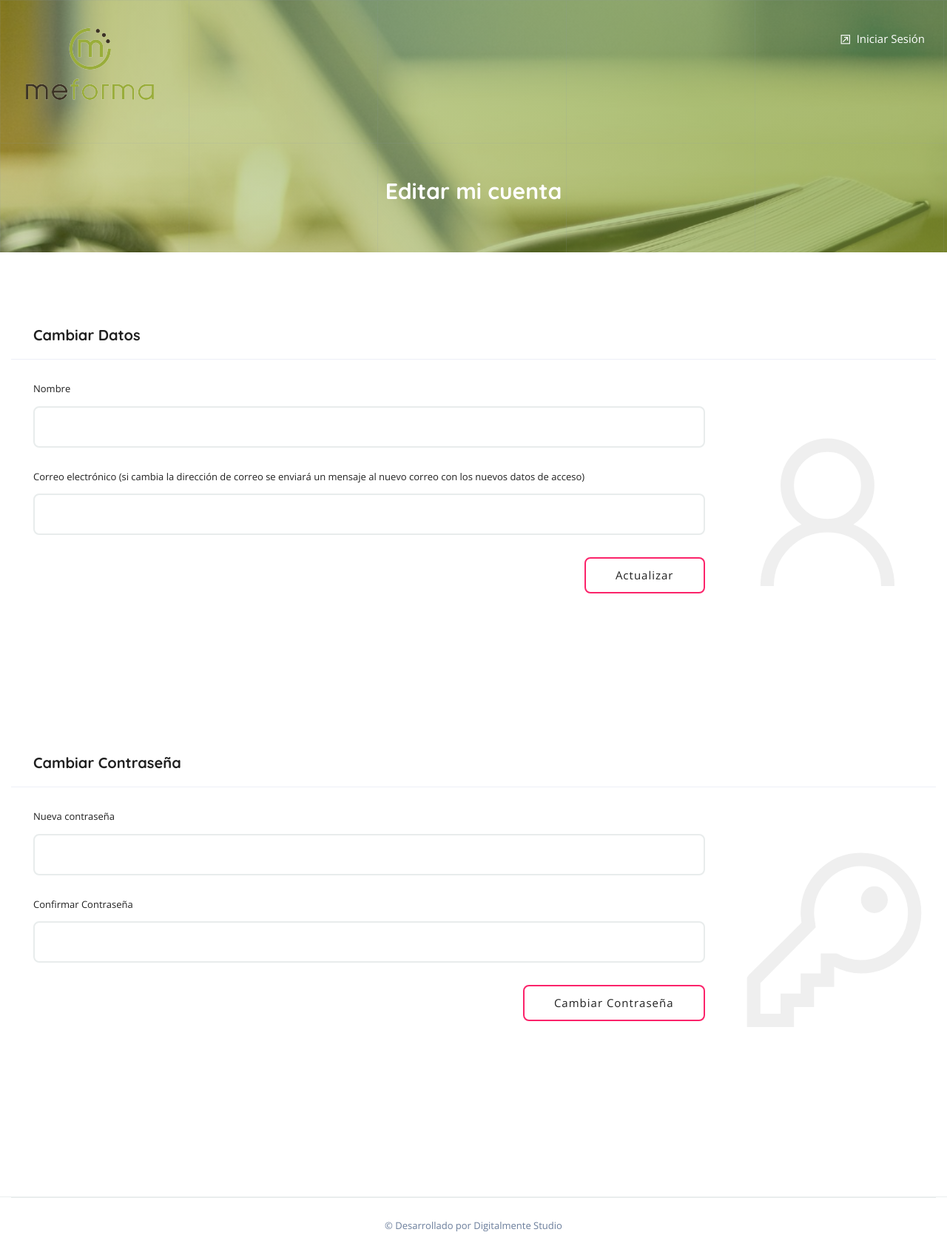
After one commit to paulrojass/oposiciones, a Laravel app: page /editar-usuario in a window 1280 px wide. The commit adds this page. Shown: the whole page at 74% size. Run offline with Laravel 8, Linux system fonts and the light colour scheme; data that the repository does not hold is empty; some libraries are stand-ins or nearby versions.

Commit message:
Ultimos cambios servidor

```diff
--- a/app/Http/Controllers/UserController.php
+++ b/app/Http/Controllers/UserController.php
@@ -29,6 +29,47 @@ class UserController extends Controller
         return view('client.panel-user-profile', compact('user'));
     }
 
+    public function edit()
+    {
+        $user = auth()->user();
+        return view('client.panel-user-edit', compact('user'));
+    }
+
+    public function updateUser(Request $request)
+    {
+        $user = User::find($request->id);
+
+        if ($user->email == $request->email) {
+            $this->validate($request, [
+                'name' => ['required']
+            ]);
+        } else {
+            $this->validate($request, [
+                'name' => ['required'],
+                'email' => ['required', 'string', 'email', 'max:255', 'unique:users']
+            ]);
+            $permitted_chars = '0123456789abcdefghijklmnopqrstuvwxyz';
+            $password = substr(str_shuffle($permitted_chars), 0, 8);
+            $user->email = $request->email;
+            $user->password = bcrypt($password);
+            Mail::to($user->email)->send(new NewAdministrator($user, $password));
+        }
+        $user->name = $request->name;
+        $user->save();
+        return back();
+    }
+
+    public function updateUserPassword(Request $request)
+    {
+        $this->validatorPass($request->all())->validate();
+        $user = User::find($request->id);
+        $password = $request->password;
+        $user->password = bcrypt($password);
+        $user->save();
+        Mail::to($user->email)->send(new NewAdministrator($user, $password));
+        return back();
+    }
+
     public function administrators(Request $request)
     {
             $administradores = User::whereHas(
@@ -46,10 +87,10 @@ class UserController extends Controller
             )->paginate(20);
 
             if ($request) {
-            $query=trim($request->get('searchText'));
-            $usuarios=User::whereHas(
-                "roles",
-                function ($q) {
+                $query=trim($request->get('searchText'));
+                $usuarios=User::whereHas(
+                    "roles",
+                    function ($q) {
                     $q->where("name", "user");
                 })
                 ->where('name', 'LIKE', '%'.$query.'%')
@@ -170,4 +211,17 @@ class UserController extends Controller
             'email' => ['required', 'string', 'email', 'max:255', 'unique:users'],
         ]);
     }
+
+    /**
+     * Get a validator for an incoming registration request.
+     *
+     * @param  array  $data
+     * @return \Illuminate\Contracts\Validation\Validator
+     */
+    protected function validatorPass(array $data)
+    {
+        return Validator::make($data, [
+        'password' => ['required', 'string', 'min:8', 'confirmed'],
+        ]);
+    }
 }
--- a/app/Mail/NewAdministrator.php
+++ b/app/Mail/NewAdministrator.php
@@ -33,6 +33,6 @@ class NewAdministrator extends Mailable
      */
     public function build()
     {
-        return $this->from('info@meforma.com')->subject('Datos de acceso a Meforma.com')->view('mails.new_administrator');
+        return $this->from('contacto@grupomeforma.com')->subject('Datos de acceso a test.grupomeforma.com')->view('mails.new_administrator');
     }
 }
--- a/resources/views/client/crear-examen.blade.php
+++ b/resources/views/client/crear-examen.blade.php
@@ -1,6 +1,6 @@
 @extends('layouts.tema')
 
-@section('title', 'Crear Examen')
+@section('title', 'Crear Test')
 
 @section('header_type', 'gradient')
 
--- /dev/null
+++ b/resources/views/client/panel-user-edit.blade.php
@@ -0,0 +1,92 @@
+@extends('layouts.tema')
+
+@section('title', 'Editar mi cuenta')
+
+@section('header_type', 'stick-top style3')
+
+@section('content')
+<section class="overlape">
+	<div class="block no-padding">
+		<div data-velocity="-.1" style="background: url({{asset('tema/images/back.jpg')}}) repeat scroll 50% 422.28px transparent;" class="parallax scrolly-invisible no-parallax"></div><!-- PARALLAX BACKGROUND IMAGE -->
+		<div class="container fluid">
+			<div class="row">
+				<div class="col-lg-12">
+					<div class="inner-header">
+						<h3>Editar mi cuenta</h3>
+					</div>
+				</div>
+			</div>
+		</div>
+	</div>
+</section>
+<section>
+	<div class="block">
+		<div class="container">
+			<div class="row">
+		 		<div class="col-lg-12 column">
+			 		<div class="padding-left">
+				 		<div class="manage-jobs-sec">
+							<h3>Cambiar Datos</h3>
+					 		<div class="change-password">
+					 			<form action="{{ route('user-update') }}" method="POST">
+									@csrf
+					 				<div class="row">
+					 					<div class="col-lg-9">
+											<input type="hidden" name="id" value="{{$user->id}}">
+					 						<span class="pf-title">Nombre</span>
+					 						<div class="pf-field">
+					 							<input type="input" id="name" name="name" value="{{$user->name}}"/>
+					 						</div>
+											<span class="pf-title">Correo electrónico (si cambia la dirección de correo se enviará un mensaje al nuevo correo con los nuevos datos de acceso)</span>
+					 						<div class="pf-field">
+					 							<input type="input" id="email" name="email" value="{{$user->email}}"/>
+					 						</div>
+											<div class="browse-all-cat mt-0">
+												<button class="examen-button ml-2" type="submit">Actualizar</button>
+											</div>
+					 					</div>
+					 					<div class="col-lg-3">
+					 						<i class="la la-user big-icon"></i>
+					 					</div>
+					 				</div>
+					 			</form>
+					 		</div>
+				 		</div>
+					</div>
+				</div>
+				<div class="col-lg-12 column">
+			 		<div class="padding-left">
+				 		<div class="manage-jobs-sec">
+							<h3>Cambiar Contraseña</h3>
+					 		<div class="change-password">
+					 			<form action="{{route('user-update-password')}}" method="post">
+									@csrf
+					 				<div class="row">
+					 					<div class="col-lg-9">
+											<input type="hidden" name="id" value="{{$user->id}}">
+											<span class="pf-title">Nueva contraseña</span>
+											<div class="pf-field">
+												<input type="password" name="password" id="password" />
+											</div>
+											<span class="pf-title">Confirmar Contraseña</span>
+											<div class="pf-field">
+												<input type="password" name="password_confirmation" id="password_confirm"/>
+											</div>
+											<div class="browse-all-cat mt-0">
+												<button class="examen-button ml-2" type="submit">Cambiar Contraseña</button>
+											</div>
+					 					</div>
+					 					<div class="col-lg-3">
+					 						<i class="la la-key big-icon"></i>
+					 					</div>
+					 				</div>
+					 			</form>
+					 		</div>
+				 		</div>
+					</div>
+				</div>
+			</div>
+		</div>
+	</div>
+</section>
+@endsection
--- a/resources/views/client/resultados-busqueda.blade.php
+++ b/resources/views/client/resultados-busqueda.blade.php
@@ -18,17 +18,17 @@
 							<div class="job-search-sec ">
 								<div class="job-search ">
 									<h3>{{ $questions->count() }} Preguntas encontradas</h3>
-									<span>La busqueda arrojó la cantidad de preguntas necesarias para un examen, si desea comenzarlo haga clic en el siguiente enlace</span>
+									<span>La busqueda arrojó la cantidad de preguntas necesarias para un test, si desea comenzarlo haga clic en el siguiente enlace</span>
 								</div>
 								<div class="simple-text-block">
-									<a href="{{ route('examen', ['questions' => $questions]) }}" title="">Iniciar Examen</a>
+									<a href="{{ route('examen', ['questions' => $questions]) }}" title="">Iniciar Test/a>
 								</div>
 							</div>
 							@else
 							<div class="job-search-sec ">
 								<div class="job-search ">
 									<h3>Busqueda sin resultados</h3>
-									<span>Las etiquetas seleccionadas no tienen una cantidad de preguntas necesarias para realizar un examen por favor intente con otra búsqueda</span>
+									<span>Las etiquetas seleccionadas no tienen una cantidad de preguntas necesarias para realizar un test por favor intente con otra búsqueda</span>
 								</div>
 								<div class="simple-text-block">
 									<a href="{{ route('crear-examen') }}" title="">Volver a buscar</a>
--- a/resources/views/client/test-finished.blade.php
+++ b/resources/views/client/test-finished.blade.php
@@ -1,6 +1,6 @@
 @extends('layouts.tema')
 
-@section('title', 'Resultado de examen')
+@section('title', 'Resultado del test')
 
 @section('header_type', 'stick-top')
 
@@ -12,7 +12,7 @@
 				<div class="col-lg-12">
 					<div class="main-featured-sec">
 						<div class="new-slide">
-							<img src="http://placehold.it/1920x800" alt="" />
+							<img src="{{asset('tema/images/back.jpg')}}" alt="" />
 						</div>
 						<div class="job-search-sec">
 							<div class="job-search">
--- a/resources/views/client/test.blade.php
+++ b/resources/views/client/test.blade.php
@@ -1,6 +1,6 @@
 @extends('layouts.tema')
 
-@section('title', 'Examen')
+@section('title', 'Test')
 
 @section('header_type', 'gradient')
 
@@ -18,7 +18,7 @@
 				<div class="col-lg-12">
 					<div class="inner2">
 						<div class="inner-title2">
-							<h3>Examen</h3>
+							<h3>Test</h3>
 							<span>
 								<strong>Categoría:</strong> {{ $tags[0]->subcategory->category->name }}
 							</span>
@@ -111,7 +111,7 @@
 			</button>
 			<div class="modal-body text-center">
 				<input type="hidden" id="m-eliminar-talento">
-				<p>Todavía no ha finalizado el examen, ¿desea contiuar o guardar y salir?</p>
+				<p>Todavía no ha finalizado el test, ¿desea contiuar o guardar y salir?</p>
 
 			 	<div class="col-lg-12 column">
 					<div class="browse-all-cat mt-0">
--- a/resources/views/content/client-search-results.blade.php
+++ b/resources/views/content/client-search-results.blade.php
@@ -6,8 +6,8 @@
 				<div class="simple-text-block">
 					<h3 style="color:#202020">{{$questions->count()}} preguntas relacionadas</h3>
 					<span style="color:#202020" class=" ml-4 mr-4">
-					Existe la cantidad de preguntas necesarias para realizar un exámen,<br/> Puede comenzar un examen seleccionando la cantidad deseada de preguntas y haciendo clic en el siguiente enlace<br/>
-					<strong>Nota:</strong> Al hacer clic en el enlace se creará un examen en su cuenta.
+					Existe la cantidad de preguntas necesarias para realizar un test,<br/> Puede comenzar uno seleccionando la cantidad deseada de preguntas y haciendo clic en el siguiente enlace<br/>
+					<strong>Nota:</strong> Al hacer clic en el enlace se creará un test en su cuenta.
 				</span>
 				</div>
 			</div>
@@ -21,7 +21,7 @@
 
 
 			<div class="browse-all-cat mt-0">
-				<button class="examen-button" type="submit">Comenzar Examen</button>
+				<button class="examen-button" type="submit">Comenzar Test</button>
 			</div>
 
 			@else
--- a/resources/views/layouts/client-panel.blade.php
+++ b/resources/views/layouts/client-panel.blade.php
@@ -90,7 +90,7 @@
 				<nav>
 					<ul>
 						<li class="menu-item">
-							<a href="{{url('crear-examen')}}" title="" style="color: #fff">Crear Examen</a>
+							<a href="{{url('crear-examen')}}" title="" style="color: #fff">Crear Test</a>
 						</li>
 					</ul>
 				</nav><!-- Menus -->
--- a/resources/views/layouts/tema.blade.php
+++ b/resources/views/layouts/tema.blade.php
@@ -2,7 +2,7 @@
 <html>
 <head>
 	<meta http-equiv="Content-Type" content="text/html; charset=utf-8" />
-	<title>@yield('title') | Meforma </title>
+	<title>@yield('title') | Grupo Meforma </title>
 	<meta name="viewport" content="width=device-width, initial-scale=1.0">
 	<meta name="description" content="">
 	<meta name="keywords" content="">
@@ -29,7 +29,7 @@
 
 <div class="page-loading">
 	<img src="{{ URL::asset('tema/images/loader.gif')}}" alt="" />
-	<span>Skip Loader</span>
+	<span>Cargando...</span>
 </div>
 
 <div class="theme-layout" id="scrollup">
@@ -91,7 +91,7 @@
 				<nav>
 					<ul>
 						<li class="menu-item">
-							<a href="{{url('crear-examen')}}" title="" style="color: #fff">Crear Examen</a>
+							<a href="{{url('crear-examen')}}" title="" style="color: #fff">Crear Test</a>
 						</li>
 					</ul>
 				</nav><!-- Menus -->
--- a/resources/views/mails/new_administrator.blade.php
+++ b/resources/views/mails/new_administrator.blade.php
@@ -6,10 +6,11 @@
     <title>Llamado de emergencia</title>
 </head>
 <body>
-    <p>¡Hola! estas son las credenciales para su acceso administrador a Meforma.com:</p>
+    <p>Bienvenido a la versión beta de la plataforma de Test interactiva del Grupo Meforma, para acceder a ella por favor inicia sesión con el siguiente usuario y contraseña:</p>
     <ul>
-        <li>correo eletrónico: {{ $user->email }}</li>
+        <li>usuario: {{ $user->email }}</li>
         <li>contraseña: {{ $password }}</li>
     </ul>
+    <p>Para cualquier sugerencia o duda contáctanos en contacto@grupomeforma.com</p>
 </body>
 </html>
--- a/resources/views/user-test.blade.php
+++ b/resources/views/user-test.blade.php
@@ -1,15 +1,15 @@
 @extends('layouts.app')
 
-@section('title', 'Listado de examenes de '.$user->name)
+@section('title', 'Listado de test de '.$user->name)
 
 @section('content')
 <div class="container">
     <div class="row justify-content-center">
         <div class="col-md-12">
             <div class="card">
-                <div class="card-header">Listado de examenes de <strong>{{ $user->name }}</strong>
+                <div class="card-header">Listado de test de <strong>{{ $user->name }}</strong>
                     <a class="float-right" href="{{ route('administrators') }}">volver a usuarios</a>
-                </div>
+                </div>examen
                 <table class="table table-striped">
                     <thead>
                         <tr>
--- a/routes/web.php
+++ b/routes/web.php
@@ -25,14 +25,15 @@ Route::group(['middleware' => ['role:user']], function () {
     Route::get('mi-perfil', 'UserController@myProfile')->name('mi-perfil');
     Route::get('test/{id}', 'TestController@testView')->name('examen');
     Route::post('save-test', 'TestController@saveTest')->name('save-test');
+    Route::get('editar-usuario', 'UserController@edit')->name('usuario-editar');
+    Route::post('actualizar-usuario-panel', 'UserController@updateUser')->name('user-update');
+    Route::post('actualizar-usuario-password-panel', 'UserController@updateUserPassword')->name('user-update-password');
 });
 //Route::post('ajax-search-tags-list', 'TagController@ajaxSearchTagsList');
 Route::post('ajax-search-tags-list', 'SubcategoryController@ajaxSearchSubcategoriesList');
 Route::get('ajax-search-questions', 'TestController@searchQuestions');
 
-
 //Rutas anteriores
-
 Route::group(['middleware' => ['role:administrator']], function() {
     Route::get('/home', 'HomeController@index')->name('home');
 
```
Also changed, not shown: resources/views/client/panel-user-profile.blade.php (+9 -10 lines), resources/views/landing.blade.php (+7 -11 lines), public/tema/images/back.jpg (added).
